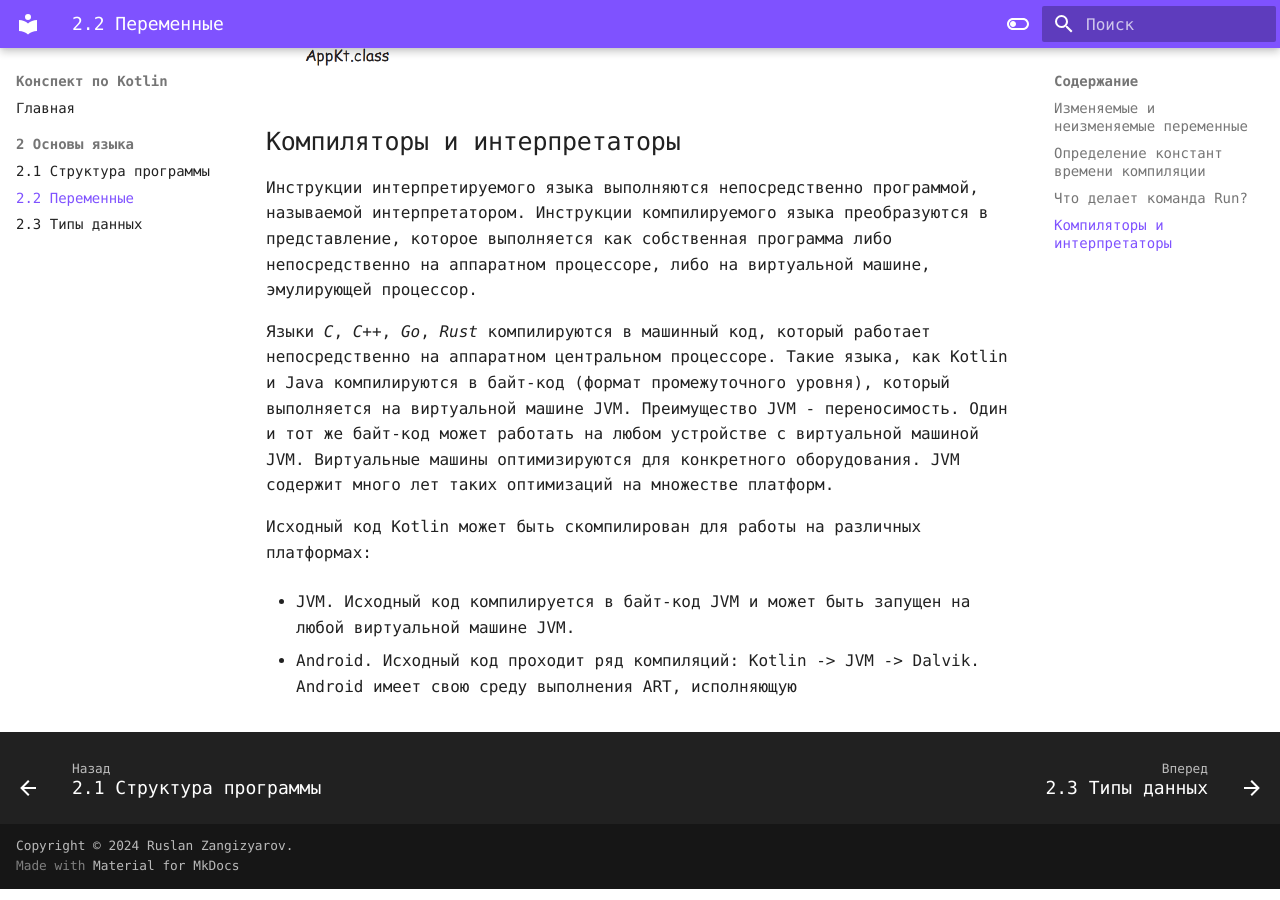
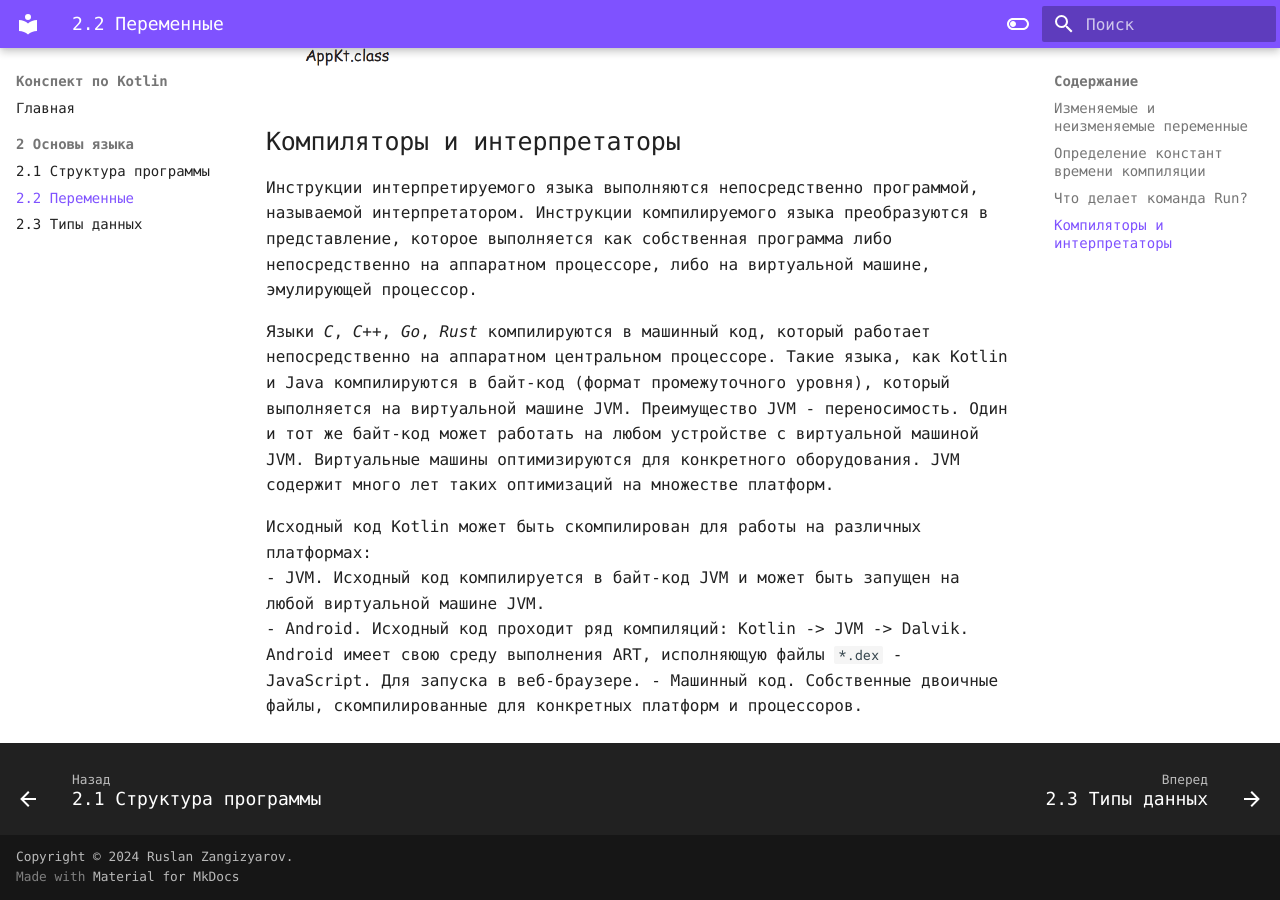
Before and after one commit to rzangizyarov/metanit_kotlin_abstract, an MkDocs documentation site: the page built from docs/2_2.md, in a window 1280 px wide and 900 px high, scrolled down 2894 px. Built offline with MkDocs 1.6.1 and Material for MkDocs 9.7.7, drawn with Linux system fonts in a browser that asks for light colours; some web fonts are replaced.

Commit message:
Закончить главу

```diff
--- a/docs/2_2.md
+++ b/docs/2_2.md
@@ -94,7 +94,7 @@ fun main() {
 Языки *C*, *C++*, *Go*, *Rust* компилируются в машинный код, который работает непосредственно на аппаратном центральном процессоре. Такие языка, как Kotlin и Java компилируются в байт-код (формат промежуточного уровня), который выполняется на виртуальной машине JVM. Преимущество JVM - переносимость. Один и тот же байт-код может работать на любом устройстве с виртуальной машиной JVM. Виртуальные машины оптимизируются для конкретного оборудования. JVM содержит много лет таких оптимизаций на множестве платформ.
 
 Исходный код Kotlin может быть скомпилирован для работы на различных платформах:
-
 - JVM. Исходный код компилируется в байт-код JVM и может быть запущен на любой виртуальной машине JVM.
-
-- Android. Исходный код проходит ряд компиляций: Kotlin -> JVM -> Dalvik. Android имеет свою среду выполнения ART, исполняющую
+- Android. Исходный код проходит ряд компиляций: Kotlin -> JVM -> Dalvik. Android имеет свою среду выполнения ART, исполняющую файлы `*.dex`
+- JavaScript. Для запуска в веб-браузере.
+- Машинный код. Собственные двоичные файлы, скомпилированные для конкретных платформ и процессоров.
```
